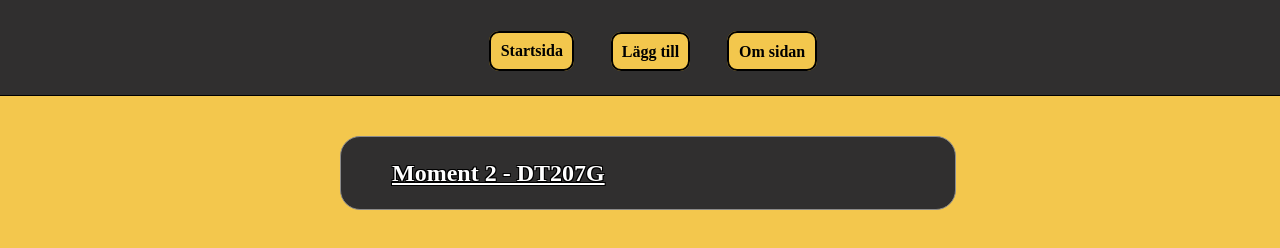
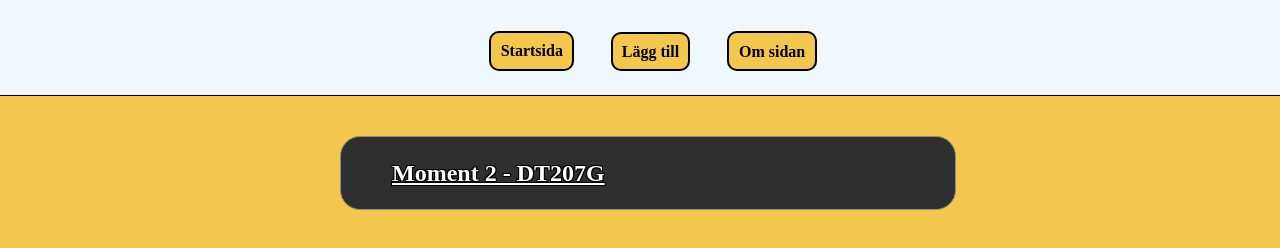
Before and after one commit to osundstrom/monent-3-noSQL-Hemsida, a website built with Parcel: page src/index.html in a window 1280 px wide. Shown: the top 248 px of the page. Built offline with nearby package versions, Linux system fonts and the light colour scheme; no server answers.

Commit message:
Update stylesheet.scss
backgroudn collor

```diff
--- a/src/stylesheet.scss
+++ b/src/stylesheet.scss
@@ -11,7 +11,7 @@ body{
 #navigation{
     margin: 0 auto;
     position: relative;
-    background-color: #302f2f;
+    background-color: aliceblue;
     min-width: 106vw;
     height: 8vh;
     padding-top: 2%;
```
